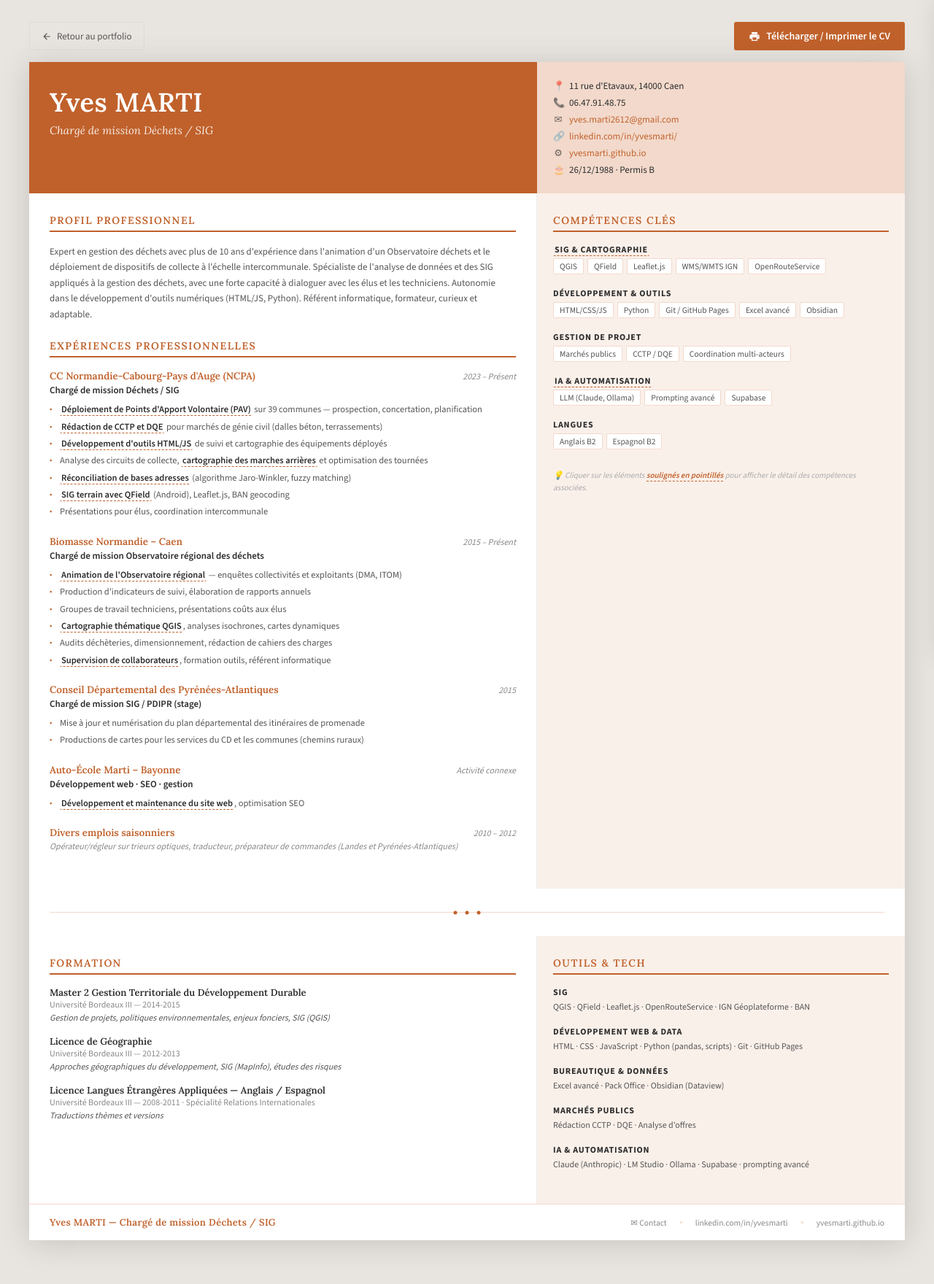
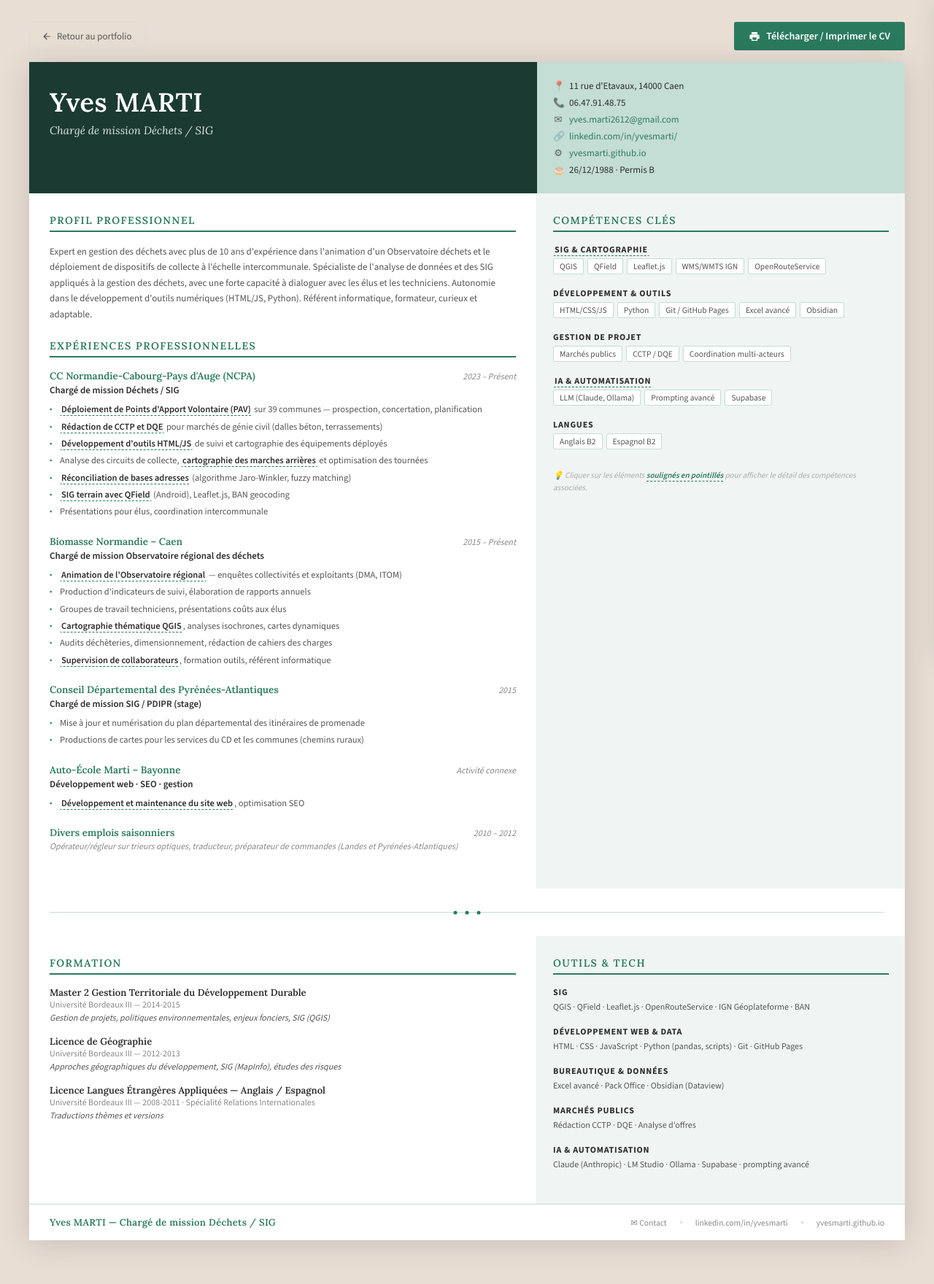
Before and after one commit to yvesmarti/yvesmarti.github.io, a Jekyll site: the page cv/index.html, which Jekyll copies as it is, in a window 1280 px wide. Shown: the whole page at 73% size. Built offline with Jekyll 4.4.1, drawn with Linux system fonts in a browser that asks for light colours.

Commit message:
Harmonise la palette de couleurs de la page CV avec le portfolio
Remplace la palette orange (#C0612B) par une palette teal/vert cohérente
avec le reste du portfolio (primary #1a3a32, accent #2a7a5e).

https://claude.ai/code/session_01LxNDXBUyiqh28Zsh1NUM4C

```diff
--- a/cv/index.html
+++ b/cv/index.html
@@ -7,9 +7,9 @@
 <link href="https://fonts.googleapis.com/css2?family=Lora:ital,wght@0,400;0,600;1,400&family=Source+Sans+3:wght@300;400;600;700&display=swap" rel="stylesheet">
 <style>
   :root {
-    --orange: #C0612B;
-    --orange-light: #F2D9CB;
-    --orange-pale: #FAF0EA;
+    --teal: #2a7a5e;
+    --teal-light: #c4ddd5;
+    --teal-pale: #f0f5f3;
     --dark: #2C2C2C;
     --mid: #555;
     --light: #888;
@@ -22,7 +22,7 @@
 
   body {
     font-family: 'Source Sans 3', sans-serif;
-    background: #E8E4DF;
+    background: #e8ded4;
     color: var(--dark);
     min-height: 100vh;
     padding: 30px 20px 60px;
@@ -40,7 +40,7 @@
     display: inline-flex;
     align-items: center;
     gap: 8px;
-    background: var(--orange);
+    background: var(--teal);
     color: white;
     border: none;
     padding: 10px 20px;
@@ -52,7 +52,7 @@
     text-decoration: none;
     transition: background .2s;
   }
-  .btn-dl:hover { background: #a0501f; }
+  .btn-dl:hover { background: #1a5c4a; }
   .btn-dl svg { width: 16px; height: 16px; fill: white; }
 
   /* ── CV wrapper ── */
@@ -70,7 +70,7 @@
     grid-template-columns: 58% 42%;
   }
   .header-left {
-    background: var(--orange);
+    background: #1a3a32;
     padding: 32px 28px;
   }
   .header-left h1 {
@@ -88,7 +88,7 @@
     font-family: 'Lora', serif;
   }
   .header-right {
-    background: var(--orange-light);
+    background: var(--teal-light);
     padding: 24px 22px;
     display: flex;
     flex-direction: column;
@@ -102,7 +102,7 @@
     align-items: center;
     gap: 8px;
   }
-  .contact-item a { color: var(--orange); text-decoration: none; }
+  .contact-item a { color: var(--teal); text-decoration: none; }
   .contact-item a:hover { text-decoration: underline; }
   .contact-icon { width: 14px; text-align: center; opacity: .7; }
 
@@ -112,17 +112,17 @@
     grid-template-columns: 58% 42%;
   }
   .col-main { padding: 28px 28px 28px 28px; border-right: 1px solid #EEE; }
-  .col-side { padding: 28px 22px; background: var(--orange-pale); }
+  .col-side { padding: 28px 22px; background: var(--teal-pale); }
 
   /* ── Section titles ── */
   .section-title {
     font-family: 'Lora', serif;
     font-size: 14px;
     font-weight: 600;
-    color: var(--orange);
+    color: var(--teal);
     letter-spacing: 1.5px;
     text-transform: uppercase;
-    border-bottom: 2px solid var(--orange);
+    border-bottom: 2px solid var(--teal);
     padding-bottom: 5px;
     margin-bottom: 16px;
     margin-top: 0;
@@ -142,7 +142,7 @@
     font-family: 'Lora', serif;
     font-size: 13.5px;
     font-weight: 600;
-    color: var(--orange);
+    color: var(--teal);
   }
   .employer-period {
     font-size: 12px;
@@ -175,7 +175,7 @@
     content: "•";
     position: absolute;
     left: 0;
-    color: var(--orange);
+    color: var(--teal);
     font-size: 11px;
     top: 1px;
   }
@@ -183,7 +183,7 @@
   /* ── Interactive spans ── */
   .detail-trigger {
     cursor: pointer;
-    border-bottom: 1.5px dashed var(--orange);
+    border-bottom: 1.5px dashed var(--teal);
     color: var(--dark);
     font-weight: 600;
     transition: color .15s, background .15s;
@@ -191,12 +191,12 @@
     padding: 0 2px;
   }
   .detail-trigger:hover {
-    color: var(--orange);
-    background: var(--orange-light);
+    color: var(--teal);
+    background: var(--teal-light);
   }
   .detail-trigger.active {
-    color: var(--orange);
-    background: var(--orange-light);
+    color: var(--teal);
+    background: var(--teal-light);
   }
 
   /* ── Sidebar skills ── */
@@ -217,7 +217,7 @@
   .skill-tag {
     font-size: 11.5px;
     background: white;
-    border: 1px solid var(--orange-light);
+    border: 1px solid var(--teal-light);
     color: var(--mid);
     padding: 2px 8px;
     border-radius: 2px;
@@ -247,7 +247,7 @@
     margin: 32px 28px;
     position: relative;
     height: 1px;
-    background: var(--orange-light);
+    background: var(--teal-light);
   }
   .page-break::after {
     content: "";
@@ -257,9 +257,9 @@
     transform: translate(-50%, -50%);
     width: 5px;
     height: 5px;
-    background: var(--orange);
+    background: var(--teal);
     border-radius: 50%;
-    box-shadow: -16px 0 0 var(--orange), 16px 0 0 var(--orange);
+    box-shadow: -16px 0 0 var(--teal), 16px 0 0 var(--teal);
   }
 
   /* ── Detail Panel ── */
@@ -291,7 +291,7 @@
   .detail-panel.open { right: 0; }
 
   .panel-header {
-    background: var(--orange);
+    background: #1a3a32;
     padding: 22px 24px 18px;
     flex-shrink: 0;
   }
@@ -338,9 +338,9 @@
     font-weight: 700;
     text-transform: uppercase;
     letter-spacing: 1.2px;
-    color: var(--orange);
+    color: var(--teal);
     margin-bottom: 8px;
-    border-bottom: 1px solid var(--orange-light);
+    border-bottom: 1px solid var(--teal-light);
     padding-bottom: 4px;
   }
   .panel-text {
@@ -356,9 +356,9 @@
   }
   .panel-tag {
     font-size: 12px;
-    background: var(--orange-pale);
-    border: 1px solid var(--orange-light);
-    color: var(--orange);
+    background: var(--teal-pale);
+    border: 1px solid var(--teal-light);
+    color: var(--teal);
     font-weight: 600;
     padding: 3px 10px;
     border-radius: 2px;
@@ -379,7 +379,7 @@
     content: "→";
     position: absolute;
     left: 0;
-    color: var(--orange);
+    color: var(--teal);
     font-size: 11px;
   }
 
@@ -388,14 +388,14 @@
     display: inline-block;
     margin-left: 6px;
     font-size: 11px;
-    color: var(--orange);
+    color: var(--teal);
     opacity: .7;
     font-style: italic;
   }
 
   /* ── Footer ── */
   .cv-footer {
-    border-top: 1px solid var(--orange-light);
+    border-top: 1px solid var(--teal-light);
     padding: 16px 28px;
     display: flex;
     justify-content: space-between;
@@ -406,7 +406,7 @@
     font-family: 'Lora', serif;
     font-size: 13px;
     font-weight: 600;
-    color: var(--orange);
+    color: var(--teal);
     letter-spacing: .3px;
   }
   .cv-footer-links {
@@ -420,11 +420,11 @@
     text-decoration: none;
     transition: color .15s;
   }
-  .cv-footer-links a:hover { color: var(--orange); }
+  .cv-footer-links a:hover { color: var(--teal); }
   .cv-footer-sep {
     width: 3px;
     height: 3px;
-    background: var(--orange-light);
+    background: var(--teal-light);
     border-radius: 50%;
   }
 
@@ -677,7 +677,7 @@
       </div>
 
       <p style="margin-top:28px;font-size:11px;color:#AAA;font-style:italic;line-height:1.5;">
-        💡 Cliquer sur les éléments <span style="border-bottom:1.5px dashed var(--orange);color:var(--orange);font-weight:600;">soulignés en pointillés</span> pour afficher le détail des compétences associées.
+        💡 Cliquer sur les éléments <span style="border-bottom:1.5px dashed var(--teal);color:var(--teal);font-weight:600;">soulignés en pointillés</span> pour afficher le détail des compétences associées.
       </p>
 
     </div><!-- /col-side -->
```
